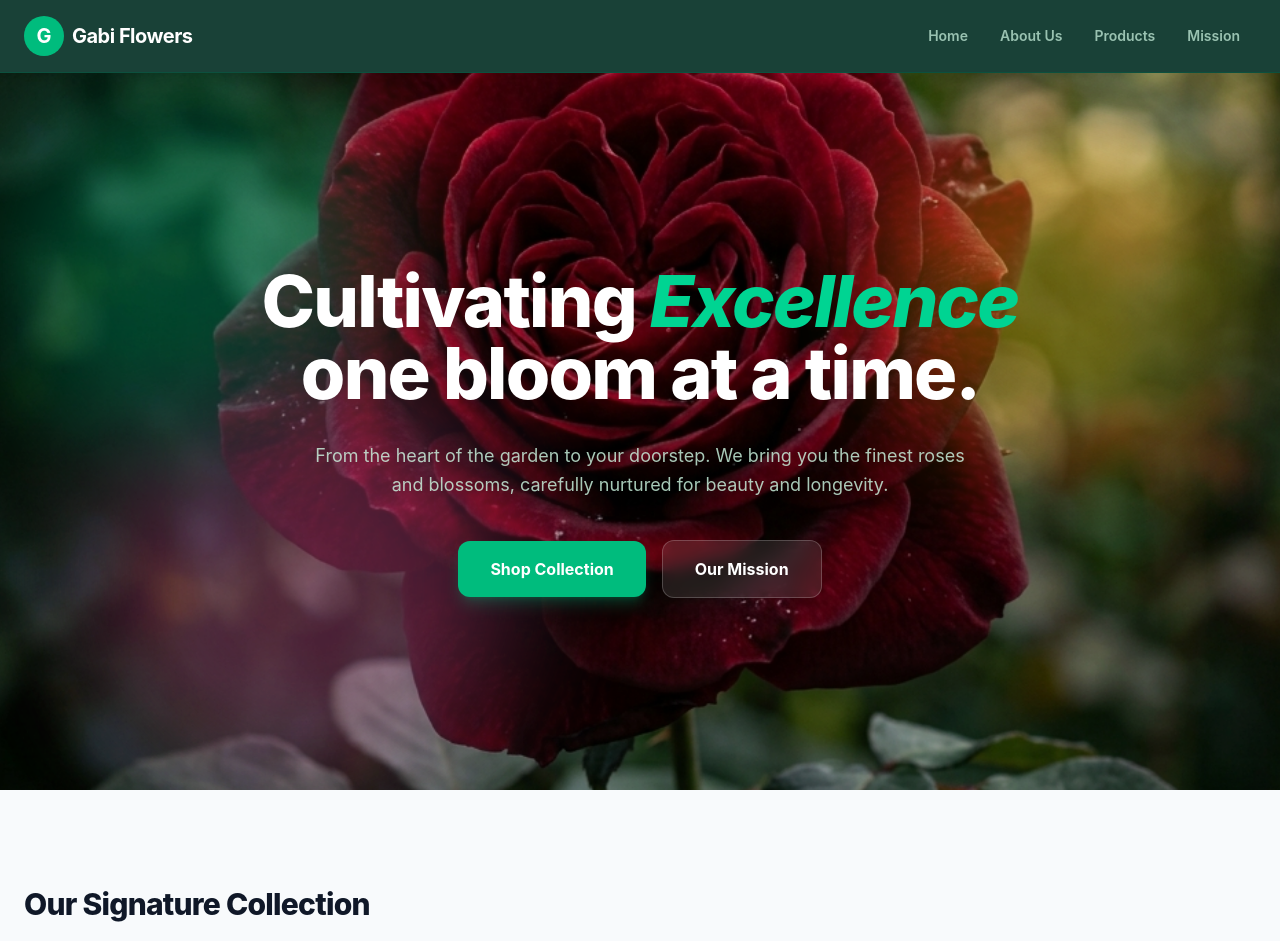
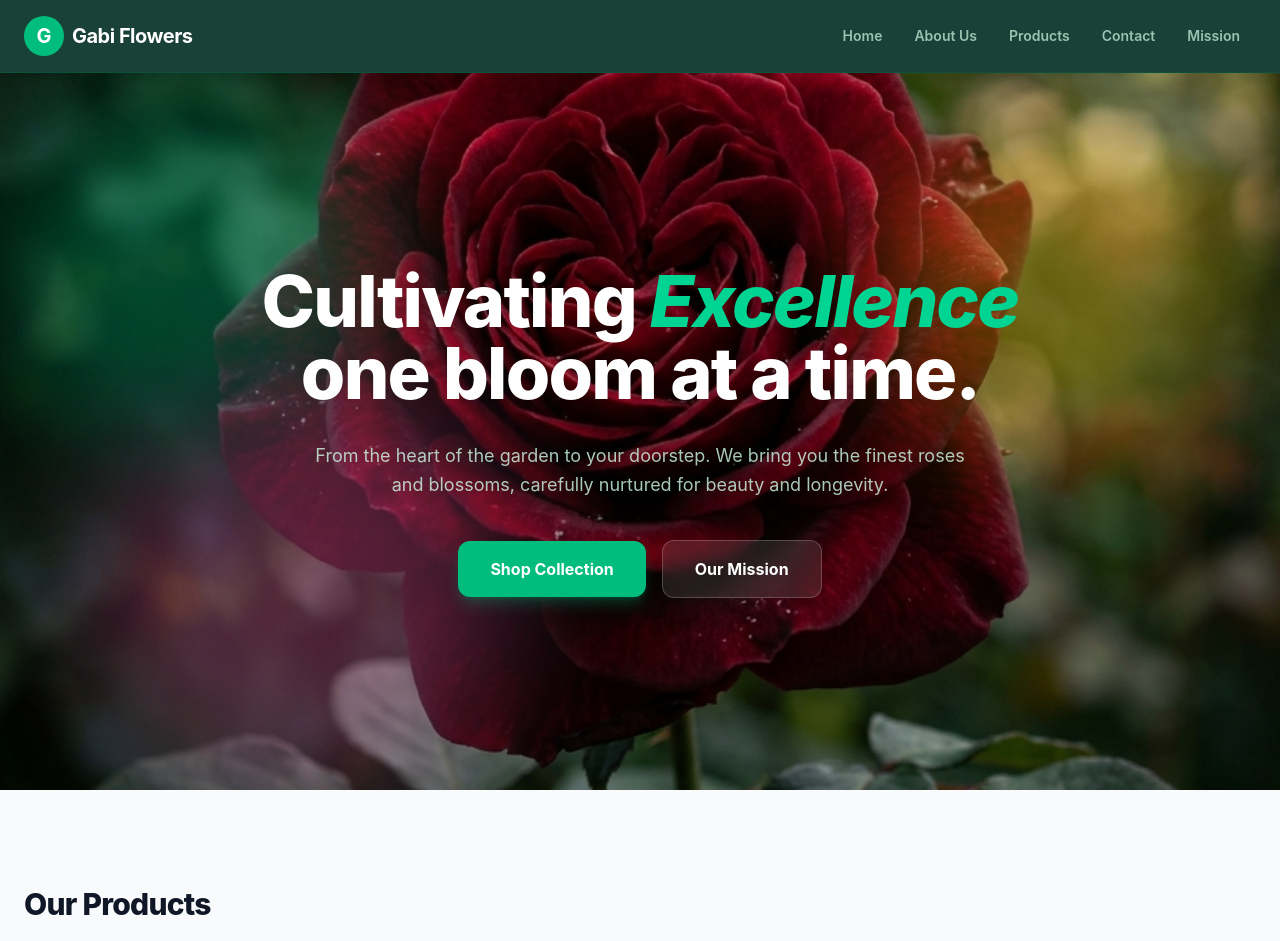
Before and after one commit to mederhoo-script/gabi-flower, a React (Vite) app in the folder gabi-flowers-react/: page / in a window 1280 px wide. Shown: the top 941 px of the page. Built offline with nearby package versions, Linux system fonts and the light colour scheme.

Commit message:
Restore contact nav and update products heading

```diff
--- a/gabi-flowers-react/src/components/FlowerGrid.jsx
+++ b/gabi-flowers-react/src/components/FlowerGrid.jsx
@@ -23,7 +23,7 @@ const FlowerGrid = () => {
     <section className="max-w-7xl mx-auto px-6 py-24">
       <div className="flex flex-col md:flex-row items-end justify-between mb-12 gap-6">
         <div>
-          <h2 className="text-3xl font-extrabold text-gray-900 mb-4">Our Signature Collection</h2>
+          <h2 className="text-3xl font-extrabold text-gray-900 mb-4">Our Products</h2>
           <p className="text-gray-500 max-w-lg">
             Each flower is hand-selected and nurtured to ensure you receive only the most breath-taking blooms.
           </p>
--- a/gabi-flowers-react/src/components/Navbar.jsx
+++ b/gabi-flowers-react/src/components/Navbar.jsx
@@ -17,6 +17,7 @@ const Navbar = () => {
           <a href="#" className="text-sm font-semibold text-emerald-100/70 hover:text-white transition-colors">Home</a>
           <a href="#" className="text-sm font-semibold text-emerald-100/70 hover:text-white transition-colors">About Us</a>
           <a href="#" className="text-sm font-semibold text-emerald-100/70 hover:text-white transition-colors">Products</a>
+          <a href="#" className="text-sm font-semibold text-emerald-100/70 hover:text-white transition-colors">Contact</a>
           <a href="#" className="text-sm font-semibold text-emerald-100/70 hover:text-white transition-colors">Mission</a>
         </div>
 
```
